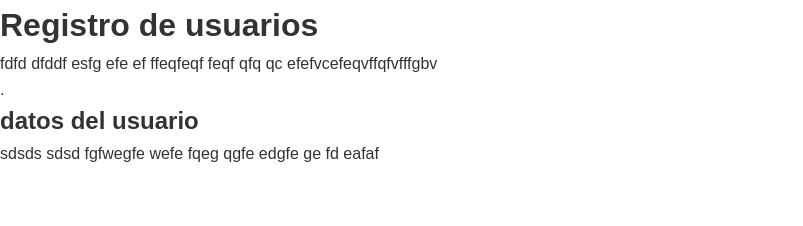
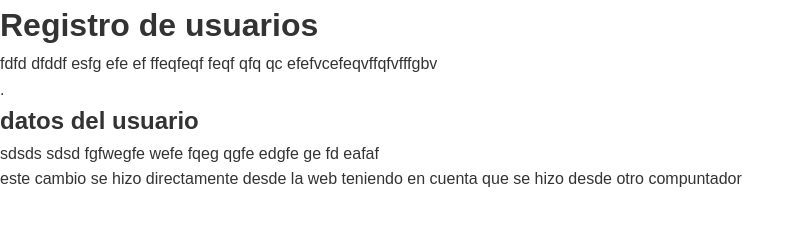
Before and after one commit to nelsonrinconc86/tienda_git, a plain HTML site: page index.html in a window 1280 px wide. Shown: the whole page, without its empty margins (0-803 px from the left). Drawn offline with Linux system fonts and the light colour scheme.

Commit message:
se agrega otro párrafo
se agrega otro párrafo

```diff
--- a/index.html
+++ b/index.html
@@ -11,5 +11,6 @@
         <p>fdfd dfddf esfg efe ef ffeqfeqf feqf qfq qc efefvcefeqvffqfvfffgbv  </p>.
         <h2> datos del usuario </h2>
         <p> sdsds sdsd fgfwegfe wefe fqeg qgfe edgfe ge fd eafaf</p>
+        <p>este cambio se hizo directamente desde la web teniendo en cuenta que se hizo desde otro compuntador</p>
     </body>
 </html>
```
